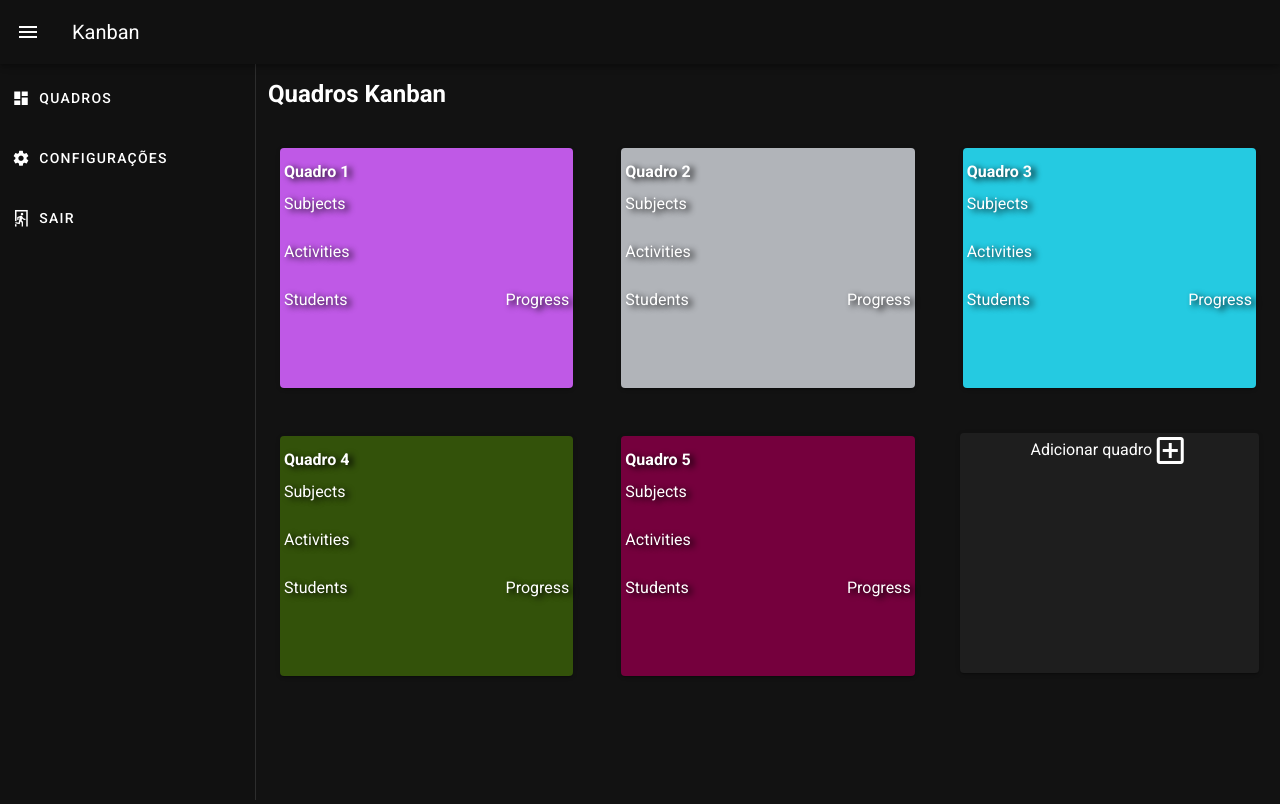
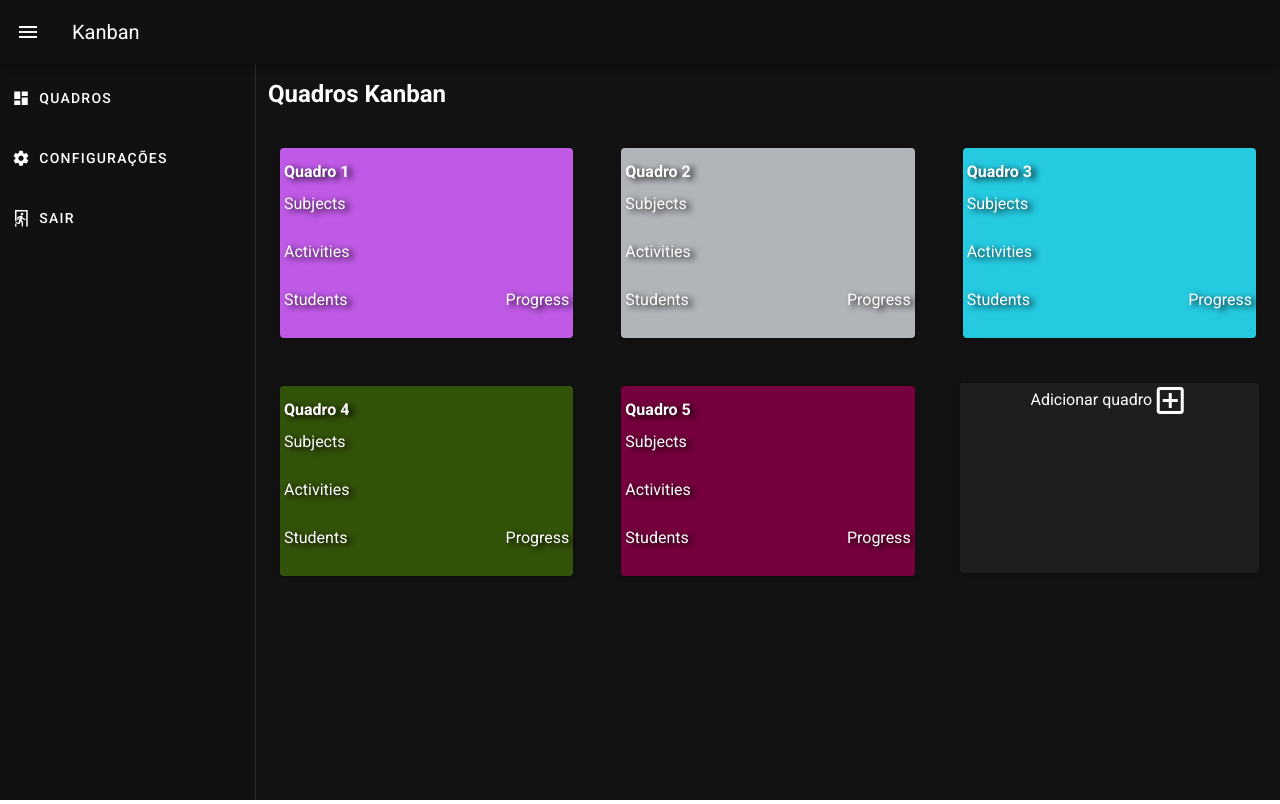
Before and after one commit to Giovani-O/kanban-management, a Vue app in the folder Development/kanban/: page / in a window 1280 px wide. Built offline with nearby package versions, Linux system fonts and the light colour scheme.

Commit message:
feat(kanban): Ajuste no tamanho dos cards

```diff
--- a/Development/kanban/src/components/KanbanBoard.vue
+++ b/Development/kanban/src/components/KanbanBoard.vue
@@ -99,6 +99,14 @@
             code: 1,
             text: 'Lorem ipsum dolor sit amet, consectetur adipiscing elit, sed do eiusmod tempor incididunt ut labore et dolore magna aliqua.',
           },
+          {
+            code: 1,
+            text: 'Lorem ipsum dolor sit amet, consectetur adipiscing elit, sed do eiusmod tempor incididunt ut labore et dolore magna aliqua.',
+          },
+          {
+            code: 1,
+            text: 'Lorem ipsum dolor sit amet, consectetur adipiscing elit, sed do eiusmod tempor incididunt ut labore et dolore magna aliqua.',
+          },
         ]
       }
     }
--- a/Development/kanban/src/components/KanbanCard.vue
+++ b/Development/kanban/src/components/KanbanCard.vue
@@ -94,6 +94,6 @@
   }
 
   .card-height {
-    height: 30vh !important;
+    height: 190px !important;
   }
 </style>
--- a/Development/kanban/src/components/KanbanDashboard.vue
+++ b/Development/kanban/src/components/KanbanDashboard.vue
@@ -4,8 +4,7 @@
 
     <v-card class="mt-6" flat color="transparent">
       <v-row>
-        <v-col cols="4" v-for="item in items" :key="item.code" @click="goToBoard">
-          <!-- Adicionar aqui o componente representando o card -->
+        <v-col cols="4" v-for="item in items" :key="item.code" @click="goToBoard()">
           <KanbanCard
             :cardName="item.name"
             :subjects="item.subjects"
@@ -103,6 +102,6 @@
 
 <style>
   .kanban-card {
-    height: 30vh !important;
+    height: 190px !important;
   }
 </style>
```
